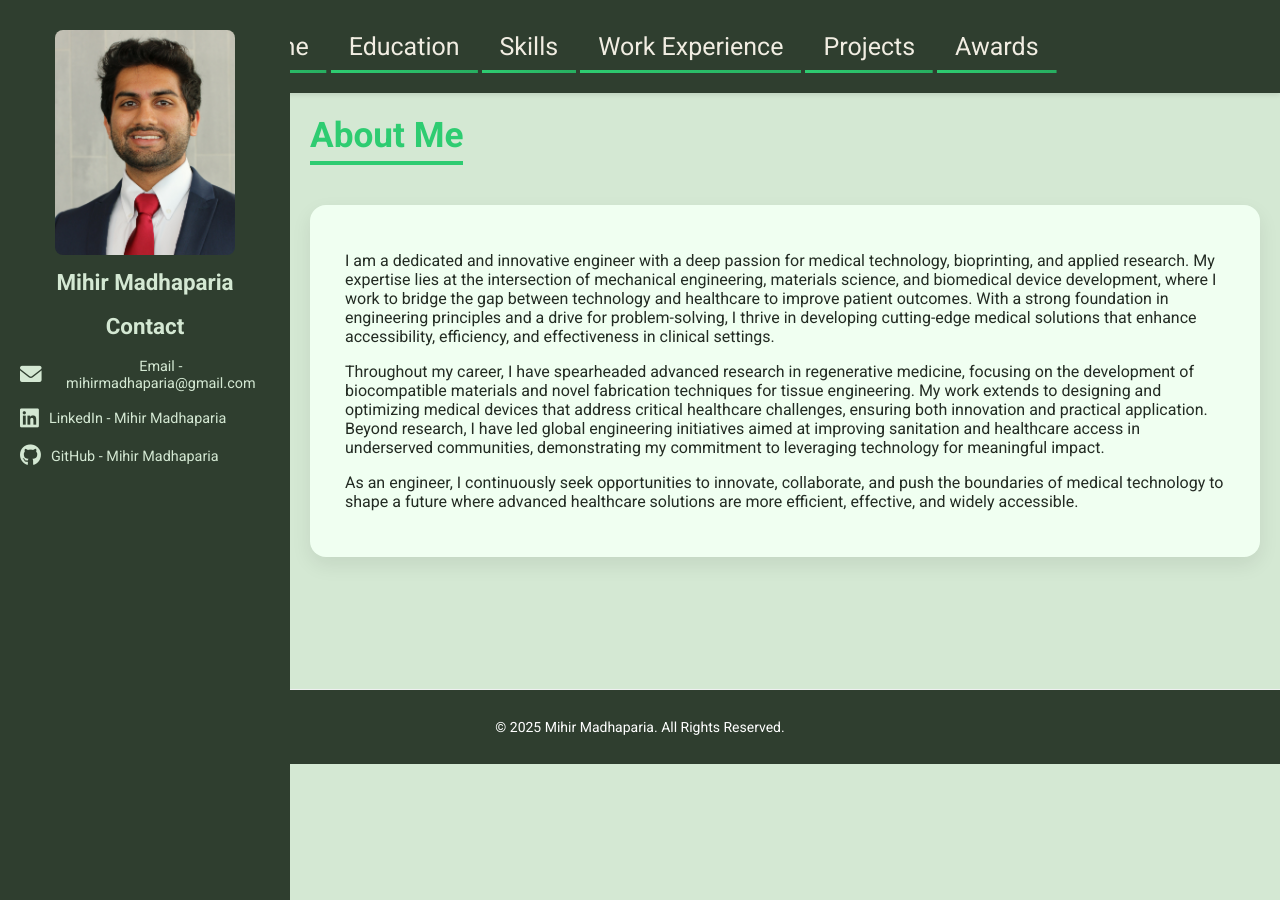
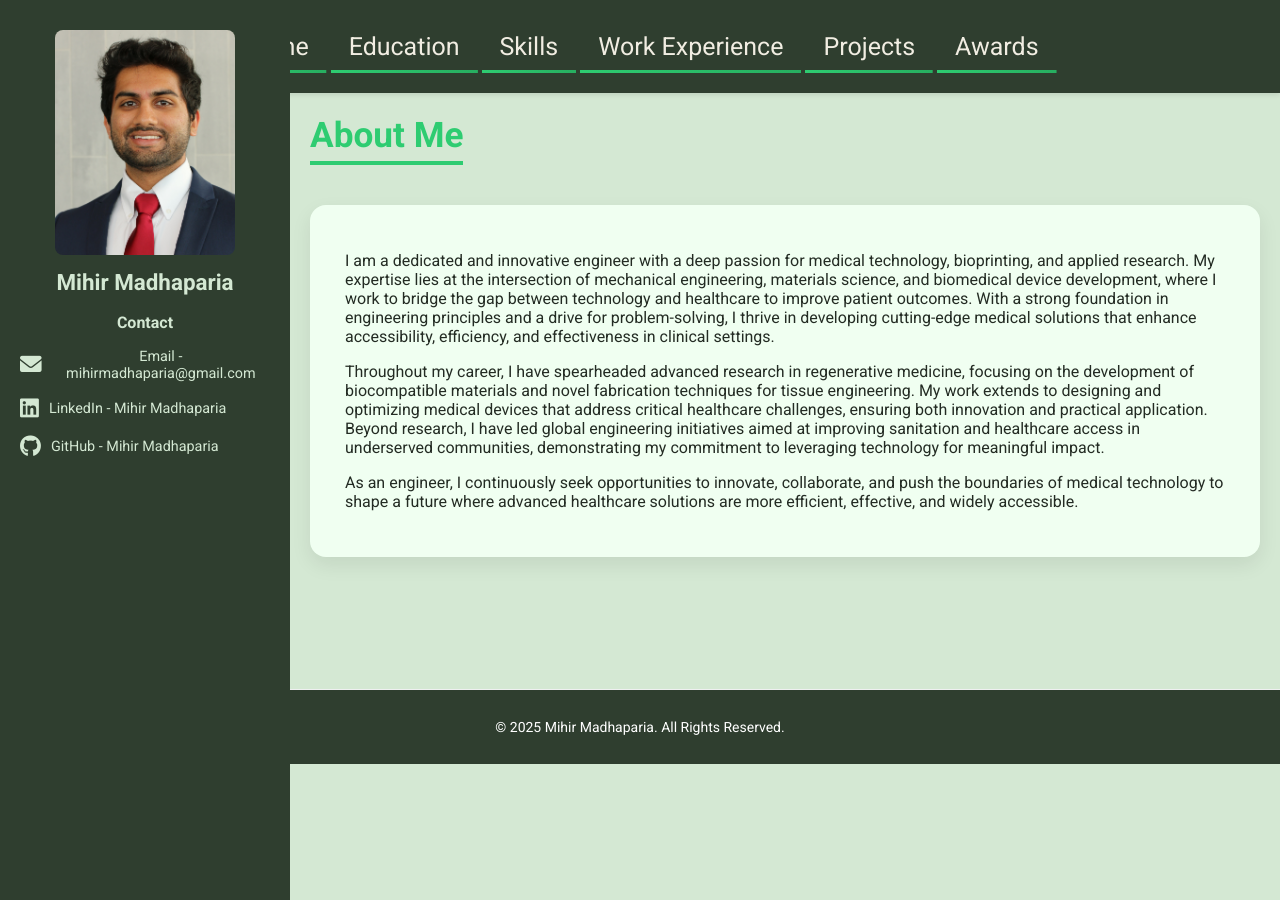
Before and after one commit to mihirmadhaparia/mihirmadhaparia.github.io, a Jekyll site: the page built from README.md, in a window 1280 px wide. Built offline with Jekyll 4.4.1, drawn with Linux system fonts in a browser that asks for light colours.

Commit message:
Update default.html

```diff
--- a/_layouts/default.html
+++ b/_layouts/default.html
@@ -14,10 +14,10 @@
     <!-- Side Panel -->
     <aside class="side-panel">
         <img src="{{ site.baseurl }}/assets/images/HeadshotPortrait.jpg" alt="Profile Picture" class="profile-pic">
-        <h1 class="name">Mihir Madhaparia</h1>
+        <h2 class="name">Mihir Madhaparia</h2>
 
         <div class="contact-info">
-            <h2 class="name">Contact</h2>
+            <h2 class="titlecontact">Contact</h2>
             <p>
                 <a href="mailto:mihirmadhaparia@gmail.com" class="contact-item email">
                     <i class="fas fa-envelope"></i> Email - mihirmadhaparia@gmail.com
```
